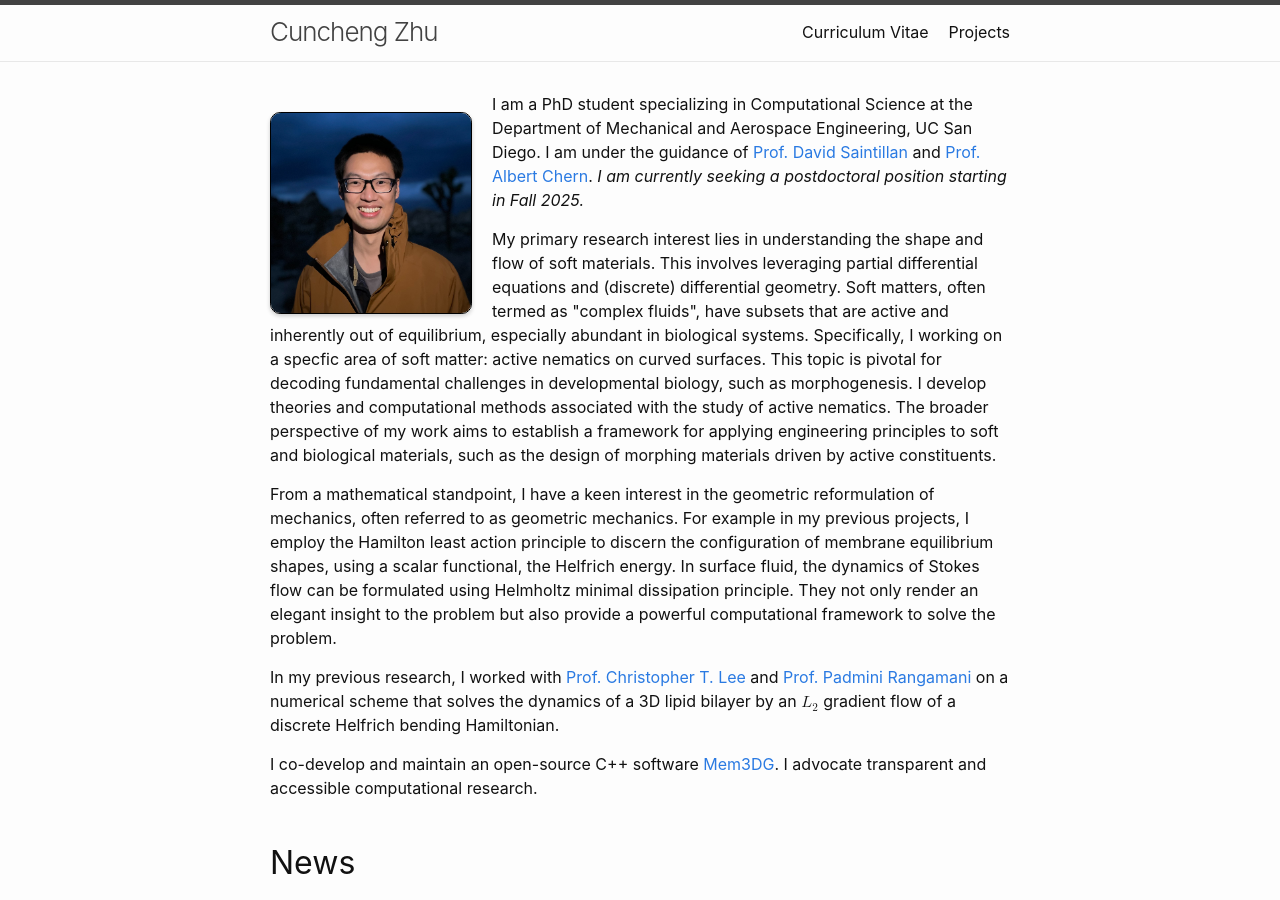
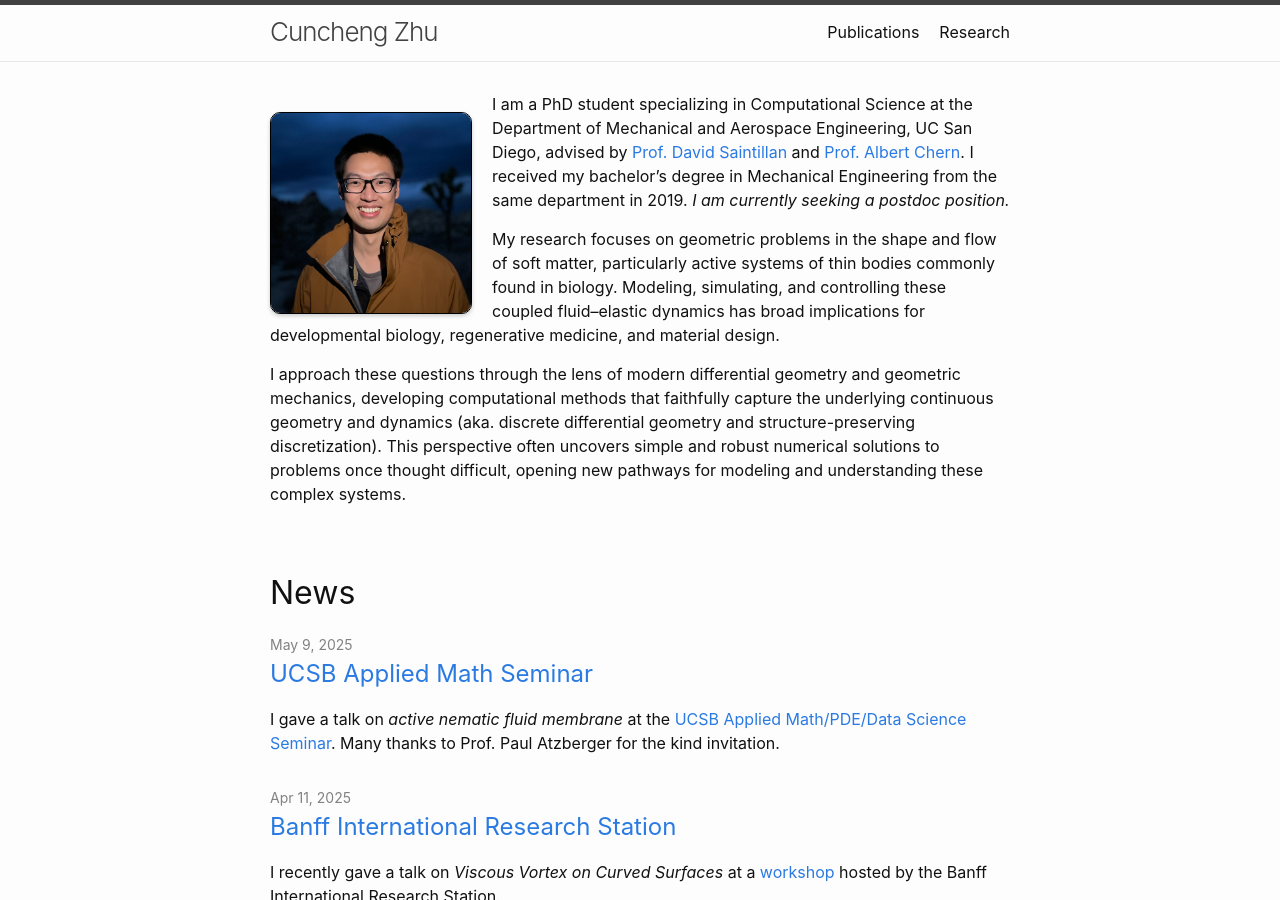
Before and after one commit to CunchengZhu/cunchengzhu.github.io, a Jekyll site: the page built from index.md, in a window 1280 px wide and 900 px high. Built offline with Jekyll 4.4.1, drawn with Linux system fonts in a browser that asks for light colours.

Commit message:
clean up and update

```diff
--- a/_layouts/home.html
+++ b/_layouts/home.html
@@ -11,17 +11,35 @@
 
   <img src="../assets/images/profile.jpg" alt="Descriptive Text" class="image-side" width="200" style="border: 1px solid #000; display: block;">
 
+
+
+
    <!-- <a href="https://csme.ucsd.edu">Computational Science </a>.  -->
-<p>I am a PhD student specializing in Computational Science at the Department of Mechanical and Aerospace Engineering, UC San Diego. I am under the guidance of <a href="http://stokeslet.ucsd.edu">Prof. David Saintillan</a> and <a href="https://cseweb.ucsd.edu/~alchern/">Prof. Albert Chern</a>. <em> I am currently seeking a postdoctoral position starting in Fall 2025. </em> <p>
+<p>I am a PhD student specializing in Computational Science at the Department of Mechanical and Aerospace Engineering, UC San Diego, advised by <a href="http://stokeslet.ucsd.edu">Prof. David Saintillan</a> and <a href="https://cseweb.ucsd.edu/~alchern/">Prof. Albert Chern</a>.
+I received my bachelor’s degree in Mechanical Engineering from the same department in 2019.
+  <em>I am currently seeking a postdoc position.</em></p>
 
-<p>My primary research interest lies in understanding the shape and flow of soft materials. This involves leveraging partial differential equations and (discrete) differential geometry. Soft matters, often termed as "complex fluids", have subsets that are active and inherently out of equilibrium, especially abundant in biological systems. Specifically, I working on a specfic area of soft matter: active nematics on curved surfaces. This topic is pivotal for decoding fundamental challenges in developmental biology, such as morphogenesis.
-I develop theories and computational methods associated with the study of active nematics.
-The broader perspective of my work aims to establish a framework for applying engineering principles to soft and biological materials, such as the design of morphing materials driven by active constituents.
+<p>
+ My research focuses on geometric problems in the shape and flow of soft matter, particularly active systems of thin bodies commonly found in biology.
+ Modeling, simulating, and controlling these coupled fluid–elastic dynamics has broad implications for developmental biology, regenerative medicine, and material design.
+  </p>
+
+<p>
+I approach these questions through the lens of modern differential geometry and geometric mechanics, developing computational methods that faithfully capture the underlying continuous geometry and dynamics (aka. discrete differential geometry and structure-preserving discretization).
+This perspective often uncovers simple and robust numerical solutions to problems once thought difficult, opening new pathways for modeling and understanding these complex systems.
+ </p>
+
+  <!-- For example in my previous projects, I employ the Hamilton least action principle to discern the configuration of membrane equilibrium shapes, using a scalar functional, the Helfrich energy. In surface fluid, the dynamics of Stokes flow can be formulated using Helmholtz minimal dissipation principle. They not only render an elegant insight to the problem but also provide a powerful computational framework to solve the problem.</p> -->
+
+
+  <!-- interest lies in understanding the shape and flow of soft materials. This involves leveraging partial differential equations and (discrete) differential geometry. Soft matters, often termed as "complex fluids", have subsets that are active and inherently out of equilibrium, especially abundant in biological systems. Specifically, I working on a specfic area of soft matter: active nematics on curved surfaces.  -->
+<!-- I develop theories and computational methods associated with the study of active nematics.  -->
+<!-- The broader perspective of my work aims to establish a framework for applying engineering principles to soft and biological materials, such as the design of morphing materials driven by active constituents. -->
 <!-- This could revolutionize the design of morphing materials driven by active constituents. --></p>
 
-<p>From a mathematical standpoint, I have a keen interest in the geometric reformulation of mechanics, often referred to as geometric mechanics. For example in my previous projects, I employ the Hamilton least action principle to discern the configuration of membrane equilibrium shapes, using a scalar functional, the Helfrich energy. In surface fluid, the dynamics of Stokes flow can be formulated using Helmholtz minimal dissipation principle. They not only render an elegant insight to the problem but also provide a powerful computational framework to solve the problem.</p>
 
-<p>In my previous research, I worked with <a href="https://labs.biology.ucsd.edu/ctlee/">Prof. Christopher T. Lee</a> and  <a href="https://sites.google.com/eng.ucsd.edu/prangamani/">Prof. Padmini Rangamani</a> on a numerical scheme that solves the dynamics of a 3D lipid bilayer by an
+
+<!-- <p>In my previous research, I worked with <a href="https://labs.biology.ucsd.edu/ctlee/">Prof. Christopher T. Lee</a> and  <a href="https://sites.google.com/eng.ucsd.edu/prangamani/">Prof. Padmini Rangamani</a> on a numerical scheme that solves the dynamics of a 3D lipid bilayer by an
   <math xmlns="http://www.w3.org/1998/Math/MathML">
     <mrow>
       <msub>
@@ -32,7 +50,7 @@
   </math>
 gradient flow of a discrete Helfrich bending Hamiltonian.</p>
 
-<p>I co-develop and maintain an open-source C++ software <a href="https://github.com/CunchengZhu/Mem3DG">Mem3DG</a>. I advocate transparent and accessible computational research.
+<p>I co-develop and maintain an open-source C++ software <a href="https://github.com/CunchengZhu/Mem3DG">Mem3DG</a>. I advocate transparent and accessible computational research. -->
 
   <!-- Also because of its societal impact.
   How does a better understanding the developmental biology help with societal problems such as population crisis and gender inequality. -->
--- a/projects.md
+++ b/projects.md
@@ -1,9 +1,9 @@
 ---
 layout: page
-title: Projects
+title: Research
 permalink: /projects/
 ---
-# Projects
+# Research
 
 ## Fluid membrane
 When we talk about isotropic fluid membranes, the classic example that comes to mind is a soap bubble. Microscopically, it consists of a thin layer of water enclosed by two layers of surfactant molecules. Both the water and surfactant molecules are free to move tangentially, meaning the membrane behaves as a two-dimensional isotropic fluid. However, due to the lack of internal structure, the only stress it can support is tangential, known as surface tension.
```
Also changed, not shown: about.md (+12 -9 lines), 2 other files.
